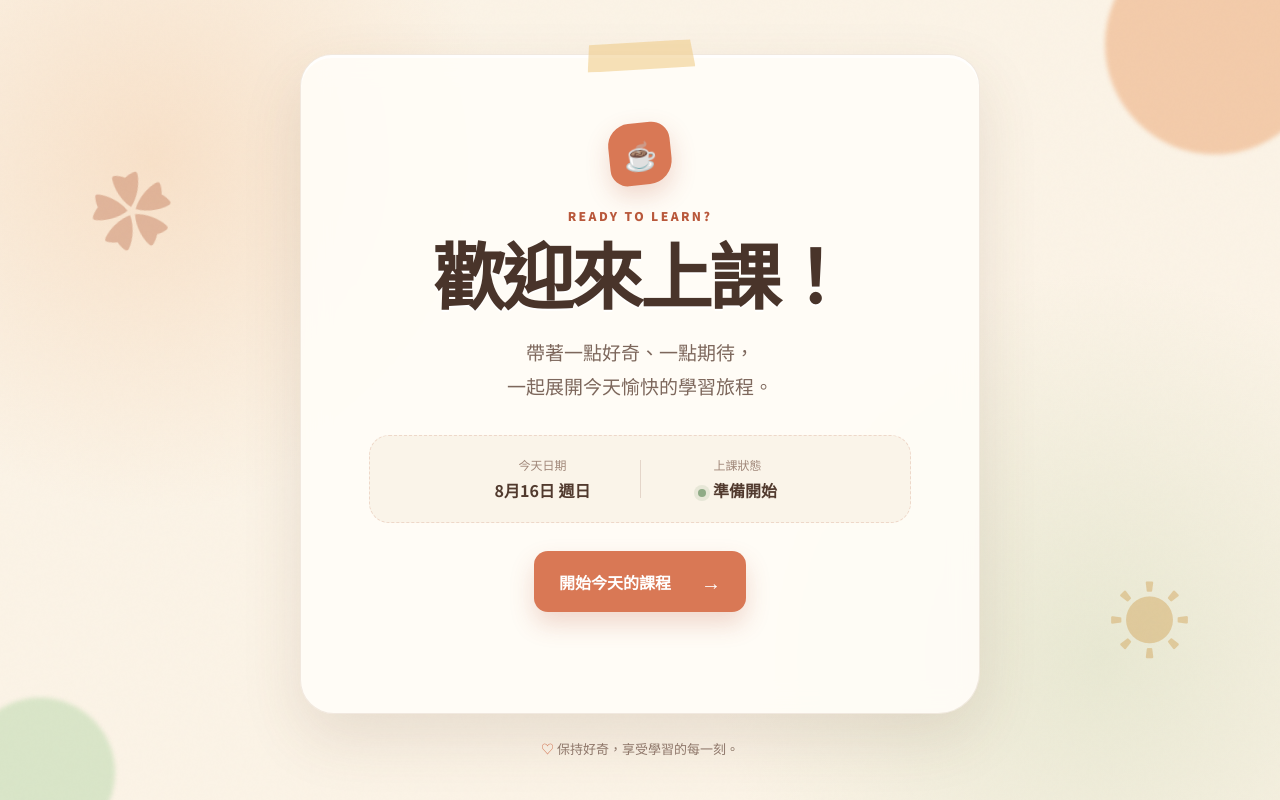
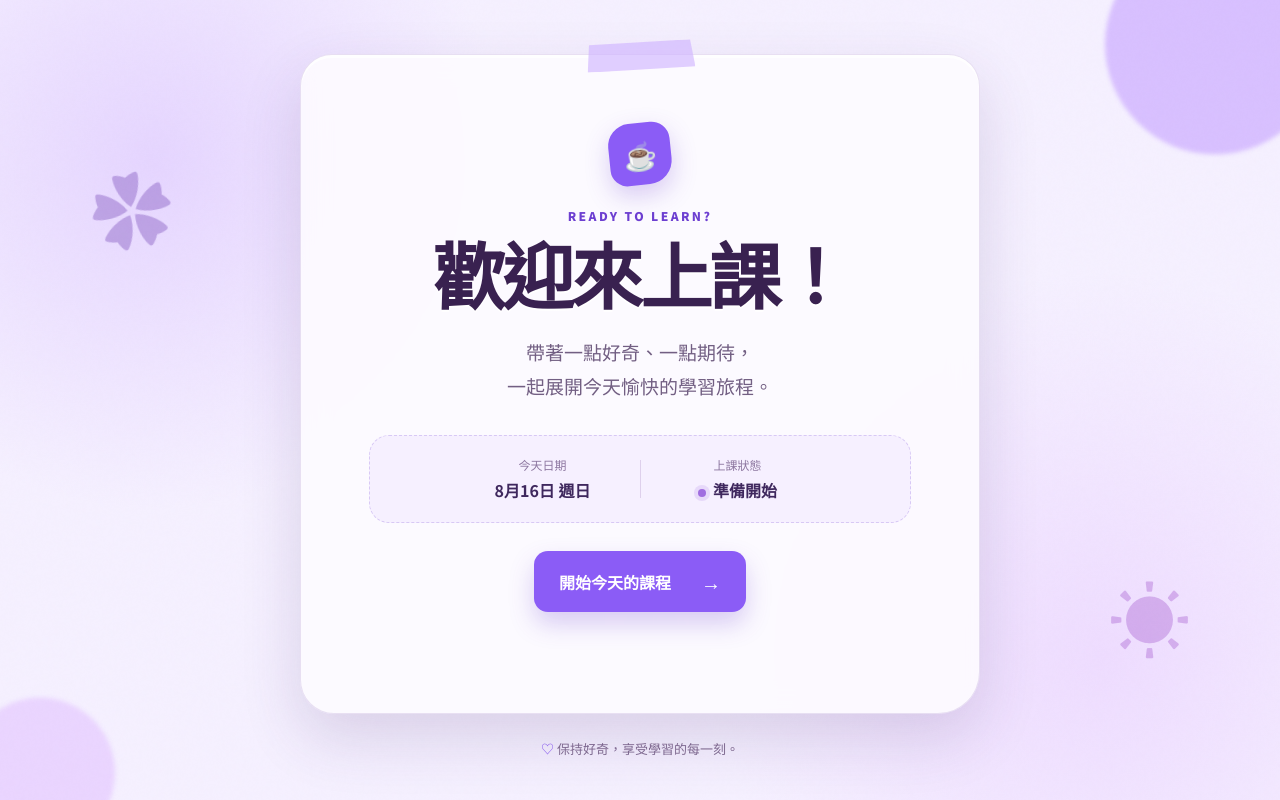
Before and after one commit to shinjia/site_0816, a plain HTML site: page index.html in a window 1280 px wide. Drawn offline with Linux system fonts and the light colour scheme; a web font is replaced by a local one.

Commit message:
將網站更新為紫色主題

```diff
--- a/style.css
+++ b/style.css
@@ -1,11 +1,11 @@
 :root {
-  --ink: #513a2e;
-  --primary: #d97855;
-  --primary-dark: #b9583b;
-  --cream: #fbf3e6;
+  --ink: #3f285e;
+  --primary: #8b5cf6;
+  --primary-dark: #6d3fd1;
+  --cream: #f5f0ff;
   --white: #ffffff;
-  --sage: #8fab86;
-  --paper: #fffdf8;
+  --sage: #a06de0;
+  --paper: #fdfbff;
 }
 
 * {
@@ -24,8 +24,8 @@ body {
   color: var(--ink);
   font-family: "Noto Sans TC", sans-serif;
   background:
-    radial-gradient(circle at 12% 20%, rgba(240, 182, 133, .30), transparent 27%),
-    radial-gradient(circle at 86% 82%, rgba(175, 199, 151, .25), transparent 30%),
+    radial-gradient(circle at 12% 20%, rgba(196, 156, 255, .32), transparent 27%),
+    radial-gradient(circle at 86% 82%, rgba(220, 168, 255, .28), transparent 30%),
     var(--cream);
 }
 
@@ -51,7 +51,7 @@ body::before {
   height: 220px;
   top: -75px;
   right: -45px;
-  background: #f3cbaa;
+  background: #d8c0ff;
 }
 
 .shape-two {
@@ -59,29 +59,29 @@ body::before {
   height: 150px;
   bottom: -45px;
   left: -35px;
-  background: #d9e5c8;
+  background: #ead5ff;
   animation-delay: -3s;
 }
 
 .doodle {
   position: fixed;
   z-index: -1;
-  color: rgba(185, 103, 69, .38);
+  color: rgba(119, 71, 184, .38);
   font-size: clamp(46px, 7vw, 82px);
   animation: float 6s ease-in-out infinite;
 }
 
 .doodle-left { left: 7%; top: 18%; transform: rotate(-15deg); }
-.doodle-right { right: 7%; bottom: 16%; color: rgba(204, 151, 64, .38); animation-delay: -2s; }
+.doodle-right { right: 7%; bottom: 16%; color: rgba(165, 91, 207, .38); animation-delay: -2s; }
 
 .welcome-card {
   width: min(680px, 100%);
   padding: clamp(36px, 6vw, 68px);
   text-align: center;
-  border: 1px solid rgba(143, 91, 62, .12);
+  border: 1px solid rgba(108, 67, 166, .14);
   border-radius: 32px 32px 42px 34px;
-  background: rgba(255, 253, 248, .90);
-  box-shadow: 0 24px 60px rgba(101, 66, 46, .13), 0 3px 0 rgba(255,255,255,.8) inset;
+  background: rgba(253, 251, 255, .90);
+  box-shadow: 0 24px 60px rgba(72, 42, 112, .16), 0 3px 0 rgba(255,255,255,.8) inset;
   backdrop-filter: blur(14px);
   animation: enter .8s cubic-bezier(.2, .8, .2, 1) both;
   position: relative;
@@ -94,7 +94,7 @@ body::before {
   top: -14px;
   left: 50%;
   transform: translateX(-50%) rotate(-2deg);
-  background: rgba(240, 203, 137, .58);
+  background: rgba(207, 178, 255, .62);
   clip-path: polygon(4% 8%, 96% 0, 100% 91%, 2% 100%);
 }
 
@@ -104,11 +104,11 @@ body::before {
   margin: 0 auto 22px;
   display: grid;
   place-items: center;
-  color: #fffaf2;
+  color: #fdfaff;
   font-size: 27px;
   border-radius: 22px 18px 24px 17px;
   background: var(--primary);
-  box-shadow: 0 10px 25px rgba(185, 88, 59, .22);
+  box-shadow: 0 10px 25px rgba(109, 63, 209, .25);
   transform: rotate(-6deg);
 }
 
@@ -126,14 +126,14 @@ h1 {
   line-height: 1.15;
   letter-spacing: -.04em;
   font-family: "Zen Maru Gothic", "Noto Sans TC", sans-serif;
-  color: #49342a;
+  color: #392150;
   text-shadow: 0 2px 0 #fff;
 }
 
 .subtitle {
   max-width: 470px;
   margin: 20px auto 32px;
-  color: #7d675c;
+  color: #725f83;
   font-size: clamp(16px, 2.5vw, 19px);
   line-height: 1.8;
 }
@@ -145,9 +145,9 @@ h1 {
   align-items: center;
   justify-content: center;
   gap: 32px;
-  border: 1px dashed rgba(185, 88, 59, .18);
+  border: 1px dashed rgba(109, 63, 209, .22);
   border-radius: 20px;
-  background: #faf4e9;
+  background: #f6f0ff;
 }
 
 .class-info > div {
@@ -158,14 +158,14 @@ h1 {
 }
 
 .label {
-  color: #a08779;
+  color: #8d77a0;
   font-size: 12px;
 }
 
 .divider {
   width: 1px;
   height: 38px;
-  background: #e4d5c9;
+  background: #ded0ec;
 }
 
 .status-dot {
@@ -175,7 +175,7 @@ h1 {
   margin-right: 7px;
   border-radius: 50%;
   background: var(--sage);
-  box-shadow: 0 0 0 4px rgba(143, 171, 134, .18);
+  box-shadow: 0 0 0 4px rgba(160, 109, 224, .18);
 }
 
 button {
@@ -191,7 +191,7 @@ button {
   border: 0;
   border-radius: 14px;
   background: var(--primary);
-  box-shadow: 0 12px 24px rgba(185, 88, 59, .22);
+  box-shadow: 0 12px 24px rgba(109, 63, 209, .25);
   cursor: pointer;
   transition: transform .2s ease, background .2s ease, box-shadow .2s ease;
 }
@@ -199,7 +199,7 @@ button {
 button:hover {
   background: var(--primary-dark);
   transform: translateY(-3px);
-  box-shadow: 0 16px 28px rgba(185, 88, 59, .25);
+  box-shadow: 0 16px 28px rgba(109, 63, 209, .30);
 }
 
 .button-arrow { font-size: 20px; transition: transform .2s ease; }
@@ -210,7 +210,7 @@ button:active {
 }
 
 button:focus-visible {
-  outline: 4px solid rgba(217, 120, 85, .25);
+  outline: 4px solid rgba(139, 92, 246, .28);
   outline-offset: 4px;
 }
 
@@ -231,7 +231,7 @@ button:focus-visible {
 
 footer {
   margin-top: 24px;
-  color: #90796c;
+  color: #806b91;
   font-size: 13px;
 }
 
```
